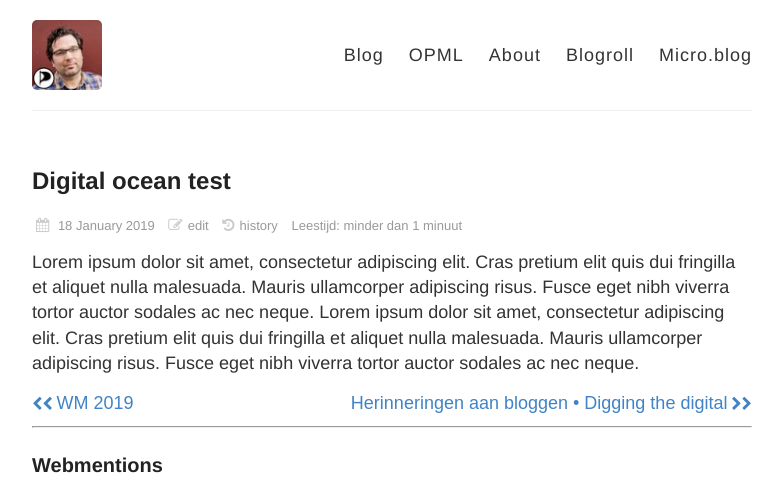
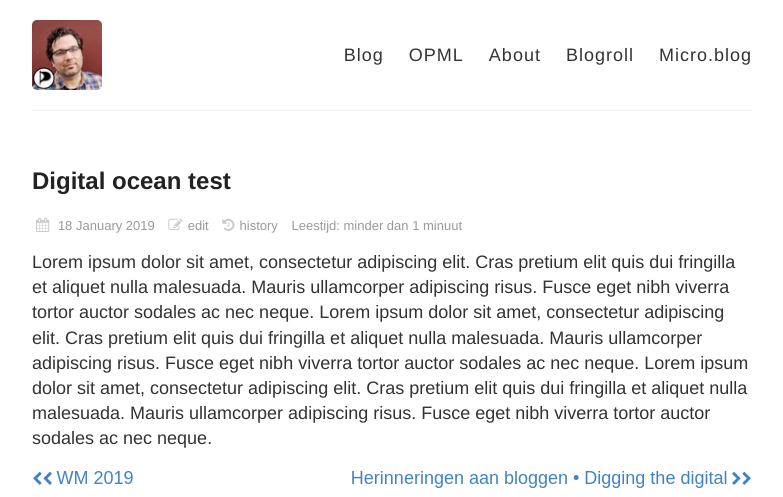
Before and after one commit to frankmeeuwsen/microblog-2018, a Jekyll site: the page built from _posts/2019-01-18-digital-ocean.md, in a window 1280 px wide, cut to the strip 100-597 px from the top of the page. Shown: the whole strip, without its empty margins (248-1031 px from the left). Built offline with Jekyll 4.4.1, drawn with Linux system fonts in a browser that asks for light colours; nearby versions of some CDN libraries.

Commit message:
new update

```diff
--- a/_posts/2019-01-18-digital-ocean.md
+++ b/_posts/2019-01-18-digital-ocean.md
@@ -8,4 +8,4 @@
 categories:
 tags:
 ---
-Lorem ipsum dolor sit amet, consectetur adipiscing elit. Cras pretium elit quis dui fringilla et aliquet nulla malesuada. Mauris ullamcorper adipiscing risus. Fusce eget nibh viverra tortor auctor sodales ac nec neque. Lorem ipsum dolor sit amet, consectetur adipiscing elit. Cras pretium elit quis dui fringilla et aliquet nulla malesuada. Mauris ullamcorper adipiscing risus. Fusce eget nibh viverra tortor auctor sodales ac nec neque.
+Lorem ipsum dolor sit amet, consectetur adipiscing elit. Cras pretium elit quis dui fringilla et aliquet nulla malesuada. Mauris ullamcorper adipiscing risus. Fusce eget nibh viverra tortor auctor sodales ac nec neque. Lorem ipsum dolor sit amet, consectetur adipiscing elit. Cras pretium elit quis dui fringilla et aliquet nulla malesuada. Mauris ullamcorper adipiscing risus. Fusce eget nibh viverra tortor auctor sodales ac nec neque. Lorem ipsum dolor sit amet, consectetur adipiscing elit. Cras pretium elit quis dui fringilla et aliquet nulla malesuada. Mauris ullamcorper adipiscing risus. Fusce eget nibh viverra tortor auctor sodales ac nec neque.
```
